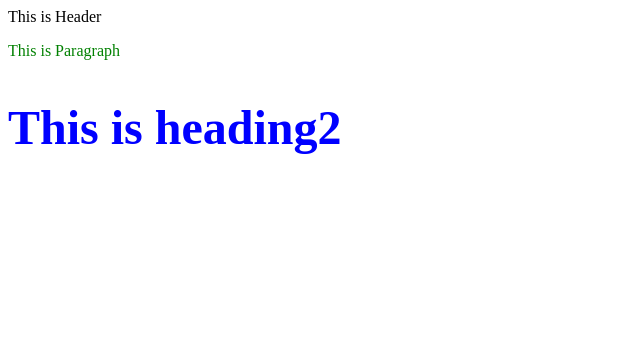
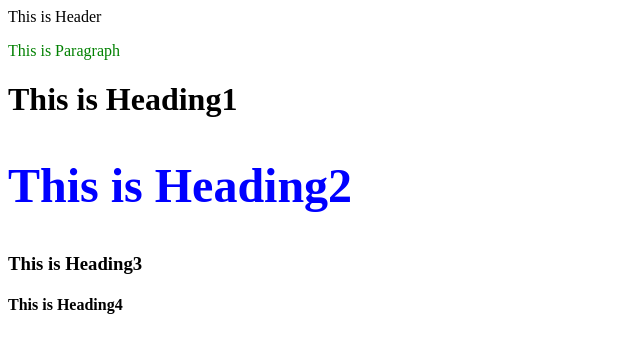
Before and after one commit to rekhasri31/SshDemoRepo, a plain HTML site: page index.html in a window 1280 px wide. Shown: the whole page, without its empty margins (0-640 px from the left). Drawn offline with Linux system fonts and the light colour scheme.

Commit message:
Added headers

```diff
--- a/index.html
+++ b/index.html
@@ -9,6 +9,9 @@
     </head>
     <body>
         <p>This is Paragraph</p>
-        <h2>This is heading2</h2>
+        <h1>This is Heading1</h1>
+        <h2>This is Heading2</h2>
+        <h3>This is Heading3</h3>
+        <h4>This is Heading4</h4>
     </body>
 </html>
```
